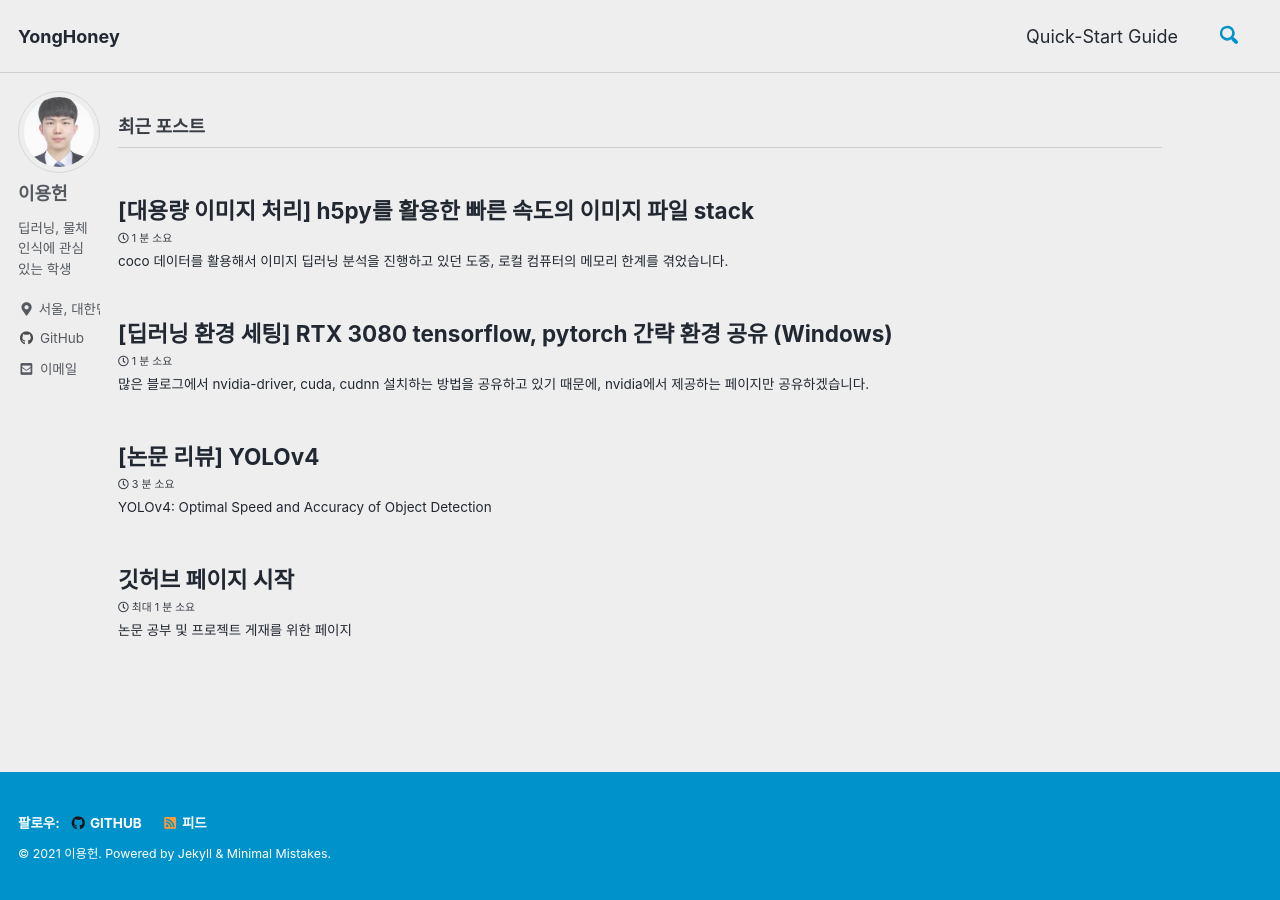
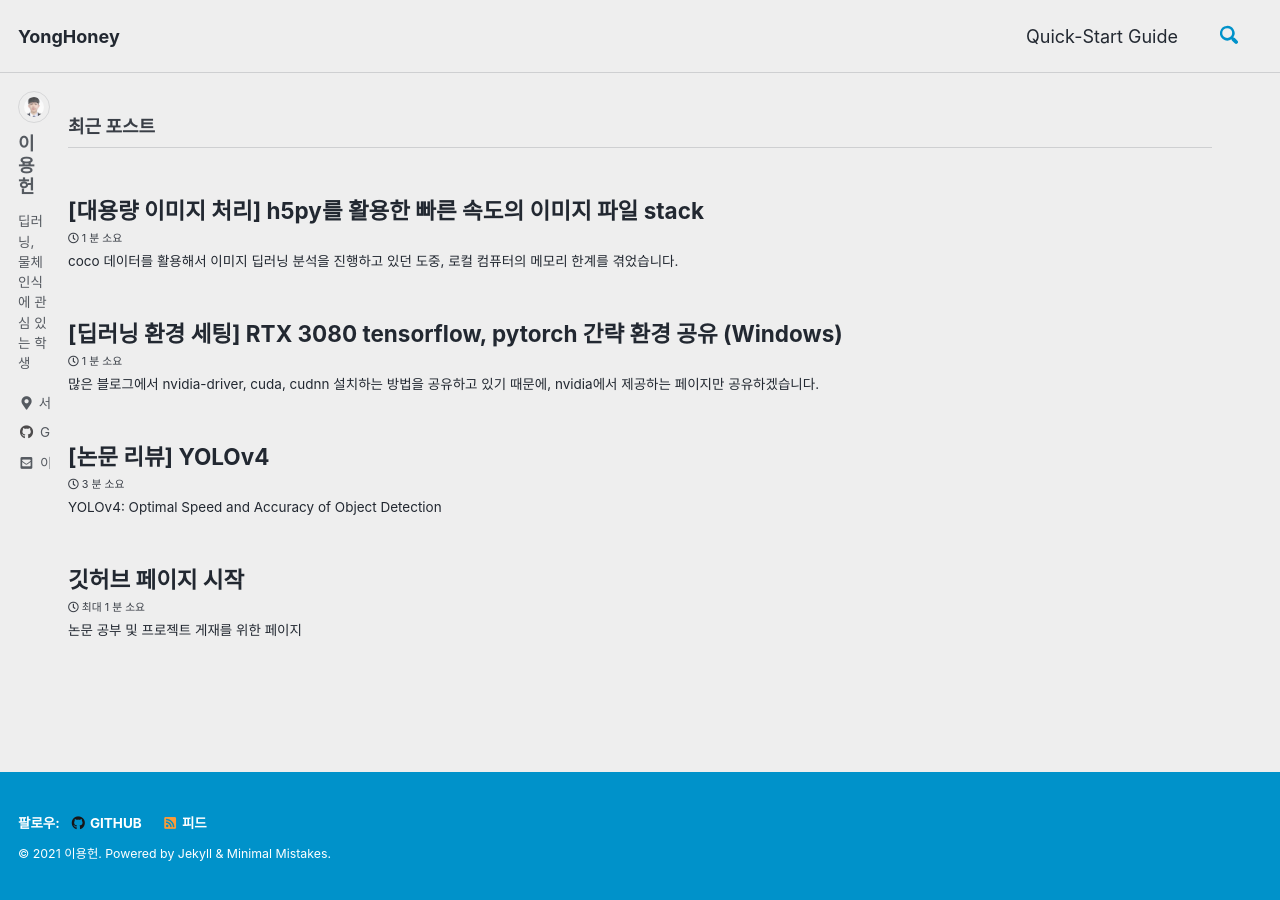
Before and after one commit to yonghoney/yonghoney.github.io, a Jekyll site: the page built from index.html, in a window 1280 px wide. Built offline with Jekyll 4.4.1, drawn with Linux system fonts in a browser that asks for light colours; cached includes are drawn as plain includes; the list of posts is cut into pages by our own code.

Commit message:
Update _variables.scss

```diff
--- a/_sass/minimal-mistakes/_variables.scss
+++ b/_sass/minimal-mistakes/_variables.scss
@@ -150,9 +150,9 @@ $max-width: $x-large !default;
 /*
    Grid
    ========================================================================== */
-$right-sidebar-width-narrow: 100px !default;
-$right-sidebar-width: 100px !default;
-$right-sidebar-width-wide: 100px !default;
+$right-sidebar-width-narrow: 50px !default;
+$right-sidebar-width: 50px !default;
+$right-sidebar-width-wide: 50px !default;
 // $right-sidebar-width-narrow: 200px !default;
 // $right-sidebar-width: 300px !default;
 // $right-sidebar-width-wide: 400px !default;
```
